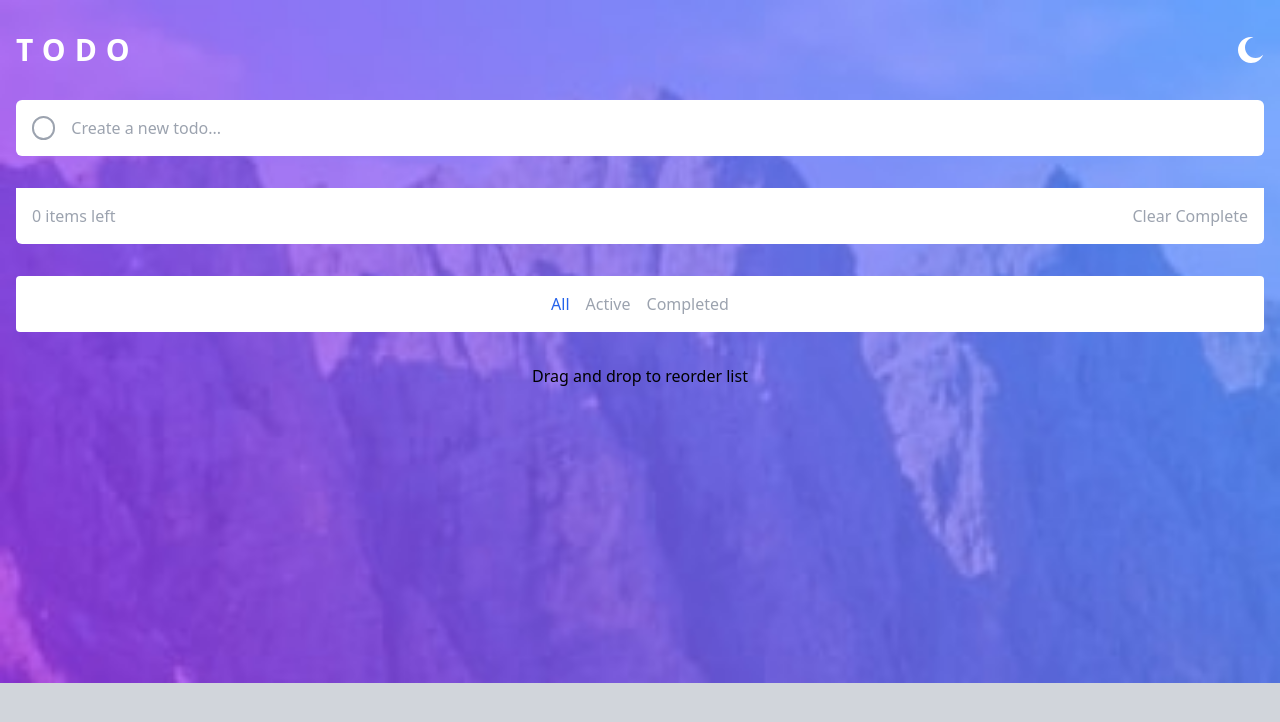
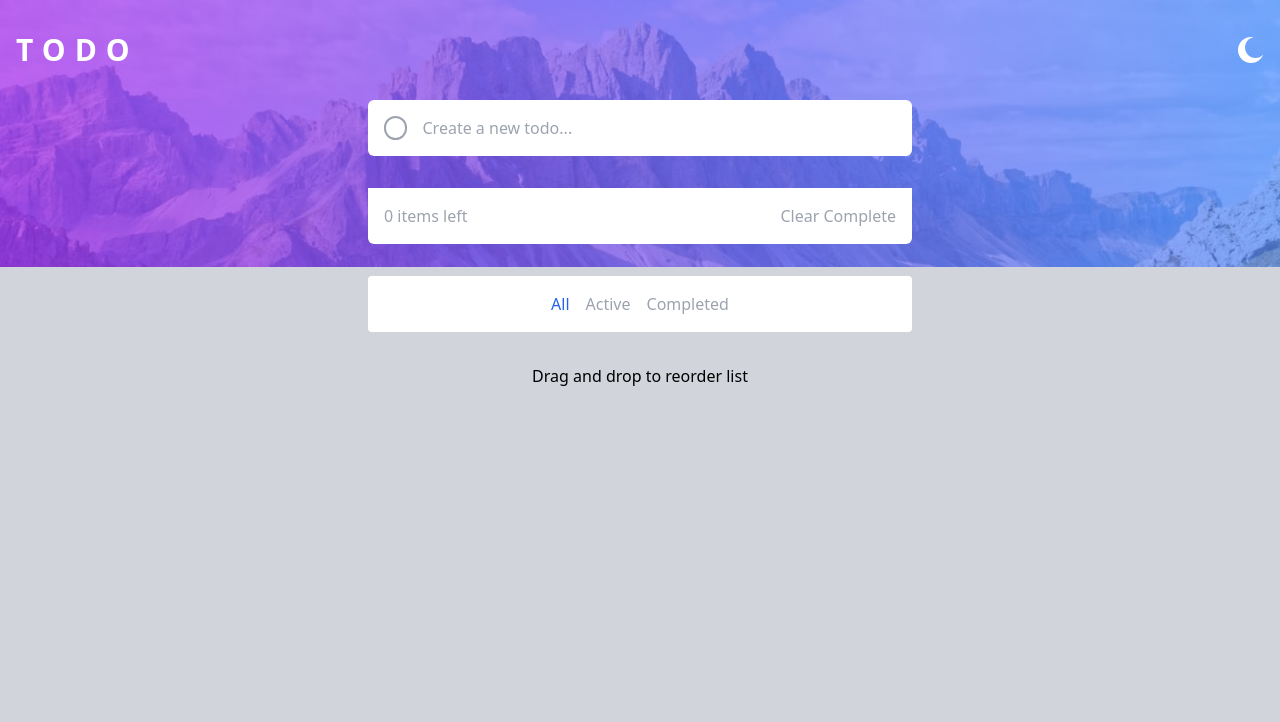
Before and after one commit to OfirRoque/React-vite-tailwindCss, a React (Vite) app: page / in a window 1280 px wide. Shown: the top 722 px of the page. Built offline with nearby package versions, Linux system fonts and the light colour scheme.

Commit message:
reponsive

```diff
--- a/src/App.jsx
+++ b/src/App.jsx
@@ -60,10 +60,10 @@ const App = () => {
 
   return (
     <div
-      className={`bg-[url('./assets/images/bg-mobile-light.jpg')] dark:bg-[url('./assets/images/bg-mobile-dark.jpg')] bg-no-repeat bg-contain bg-gray-300 min-h-screen dark:bg-gray-900 transition-all duration-1000`}
+      className={`bg-[url('./assets/images/bg-mobile-light.jpg')] dark:bg-[url('./assets/images/bg-mobile-dark.jpg')] bg-no-repeat bg-contain bg-gray-300 min-h-screen dark:bg-gray-900 transition-all duration-1000 md:bg-[url('./assets/images/bg-desktop-light.jpg')] md:dark:bg-[url('./assets/images/bg-desktop-dark.jpg')]`}
     >
       <Header />
-      <main className="container mx-auto px-4 mt-8">
+      <main className="container mx-auto px-4 mt-8 md:max-w-xl">
         <TodoCreate handleCreateTodo={handleCreateTodo} />
         <TodoList
           todos={filteresTodos()}
```
